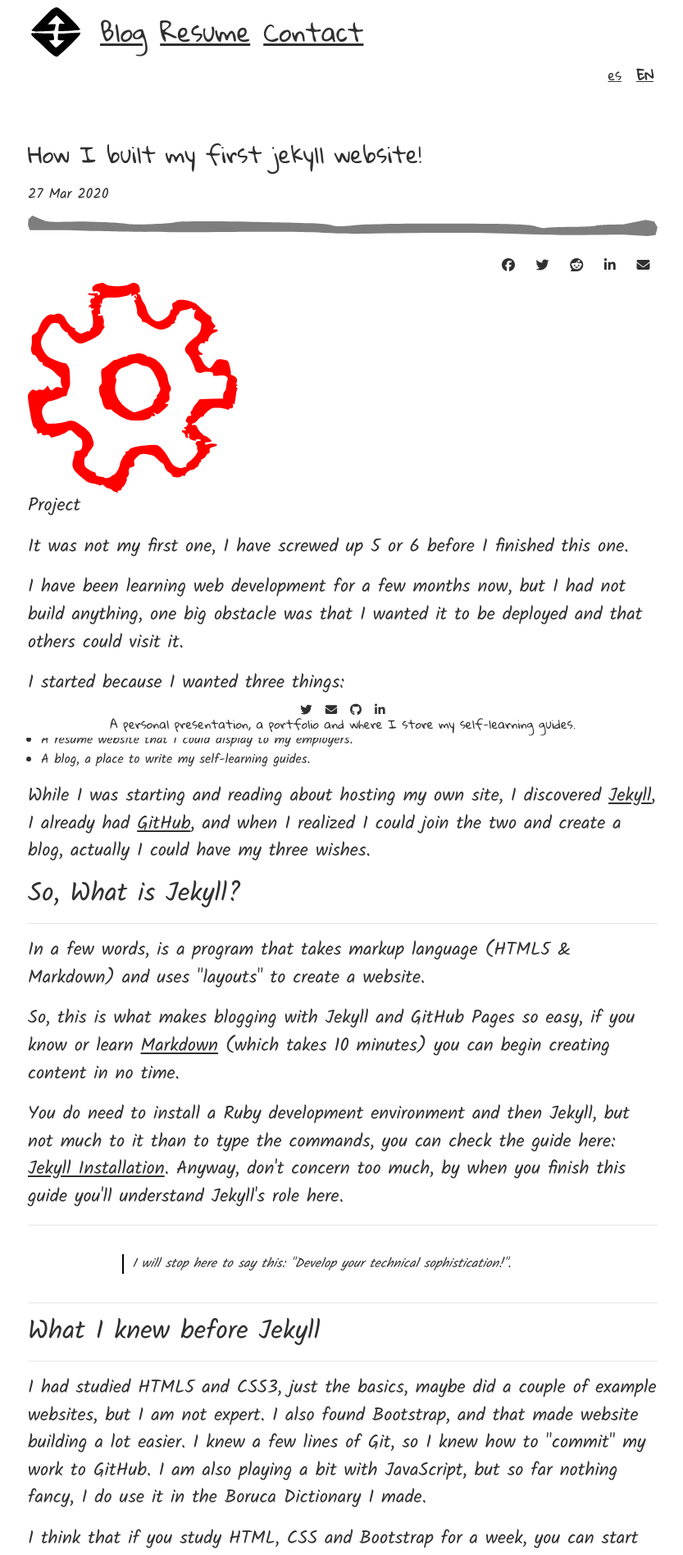
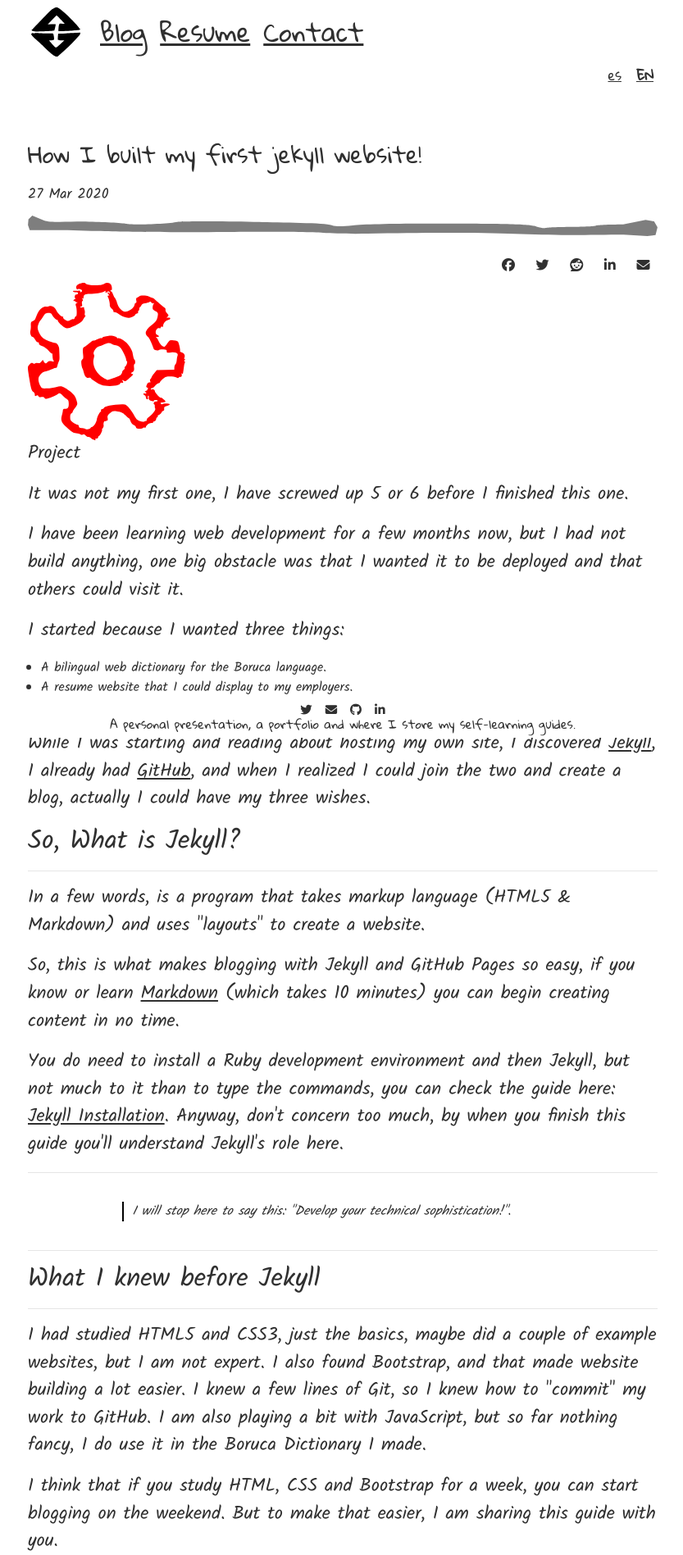
Before and after one commit to adrian-robles/adrian-robles.github.io, a Jekyll site: the page built from _posts/2020-03-29-how-i-built-my-first-jekyll.html, in a window 1280 px wide. Shown: the top 1897 px of the page at 82% size, without its empty margins (222-1055 px from the left). Built offline with Jekyll 4.4.1, drawn with Linux system fonts in a browser that asks for light colours; nearby versions of some CDN libraries.

Commit message:
Fix icon size and center

```diff
--- a/_sass/main.scss
+++ b/_sass/main.scss
@@ -140,8 +140,9 @@ blockquote {
 }
 
 .post-icon {
-  width: 20vw;
+  width: 15vw;
   height: auto;
+  margin: 0 auto;
 }
 
 .post-cat {
```
